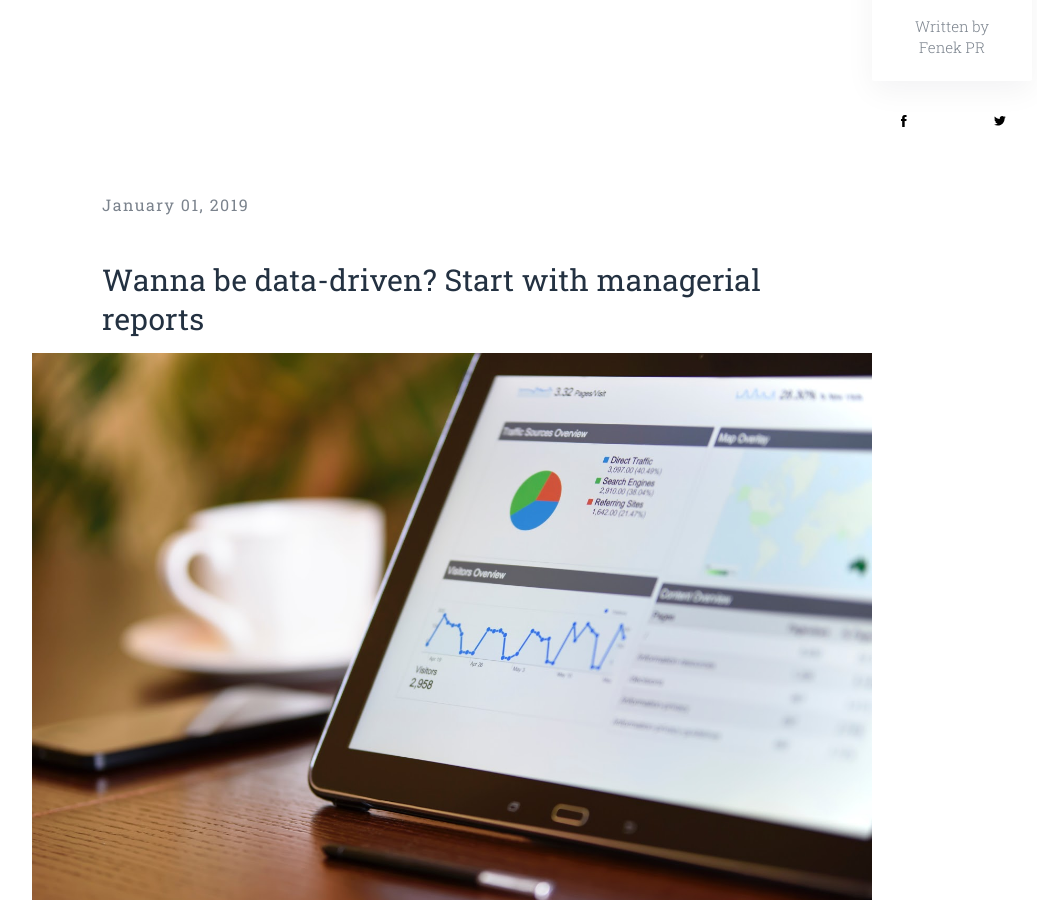
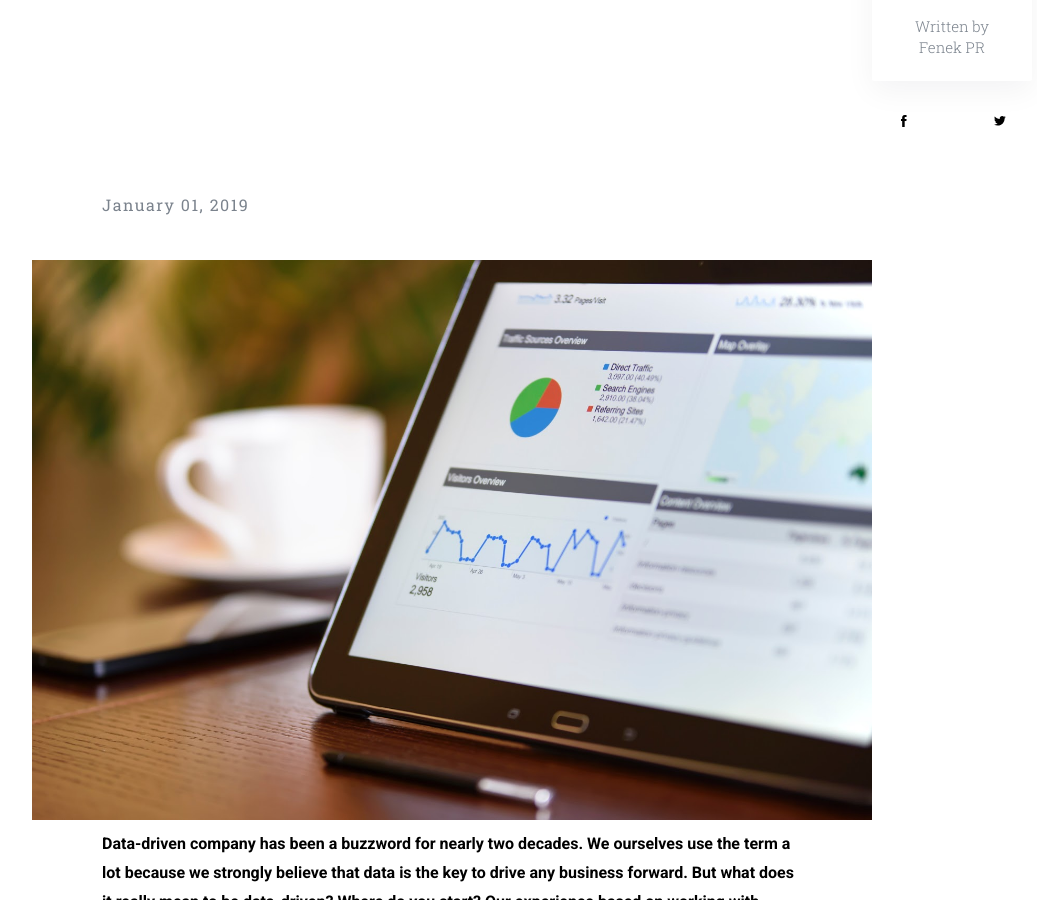
Before and after one commit to keboola/blog, a Jekyll site: the page built from _posts/2019-01-02-wanna-be-data-driven-start-with-managerial-reports.md, in a window 1280 px wide and 900 px high, scrolled down 342 px. Shown: the whole window, without its empty margins (188-1225 px from the left). Built offline with Jekyll 4.4.1, drawn with Linux system fonts in a browser that asks for light colours; nearby versions of some CDN libraries.

Commit message:
Update from Forestry.io - Updated 2019-01-02-wanna-be-data-driven-start-with-managerial-reports.md

```diff
--- a/_posts/2019-01-02-wanna-be-data-driven-start-with-managerial-reports.md
+++ b/_posts/2019-01-02-wanna-be-data-driven-start-with-managerial-reports.md
@@ -9,7 +9,6 @@ coverphoto: ''
 coverphoto_slider: "/uploads/learning.jpg"
 
 ---
-### Wanna be data-driven? Start with managerial reports
 
 ![](/uploads/PJaQBFPvvHawVg6LDvYtAdMBEB-E-b6QQhtbuXZdHP4pR2-KJY80yuOQr0lqp5nxKym3KVhfVTyy4glDE_hVDYYZaWrf9Cb0r4AaVvNFILoJ0D2JthpCvd9nS4SXM1IH4UD-kU1W.jpeg)**Data-driven company has been a buzzword for nearly two decades. We ourselves use the term a lot because we strongly believe that data is the key to drive any business forward. But what does it really mean to be data-driven? Where do you start? Our experience based on working with hundreds of clients worldwide, both rapidly growing companies and enterprises, is that the one place to start with any digital transition and data innovation is (drumroll) - Managerial reports.**
 
```
